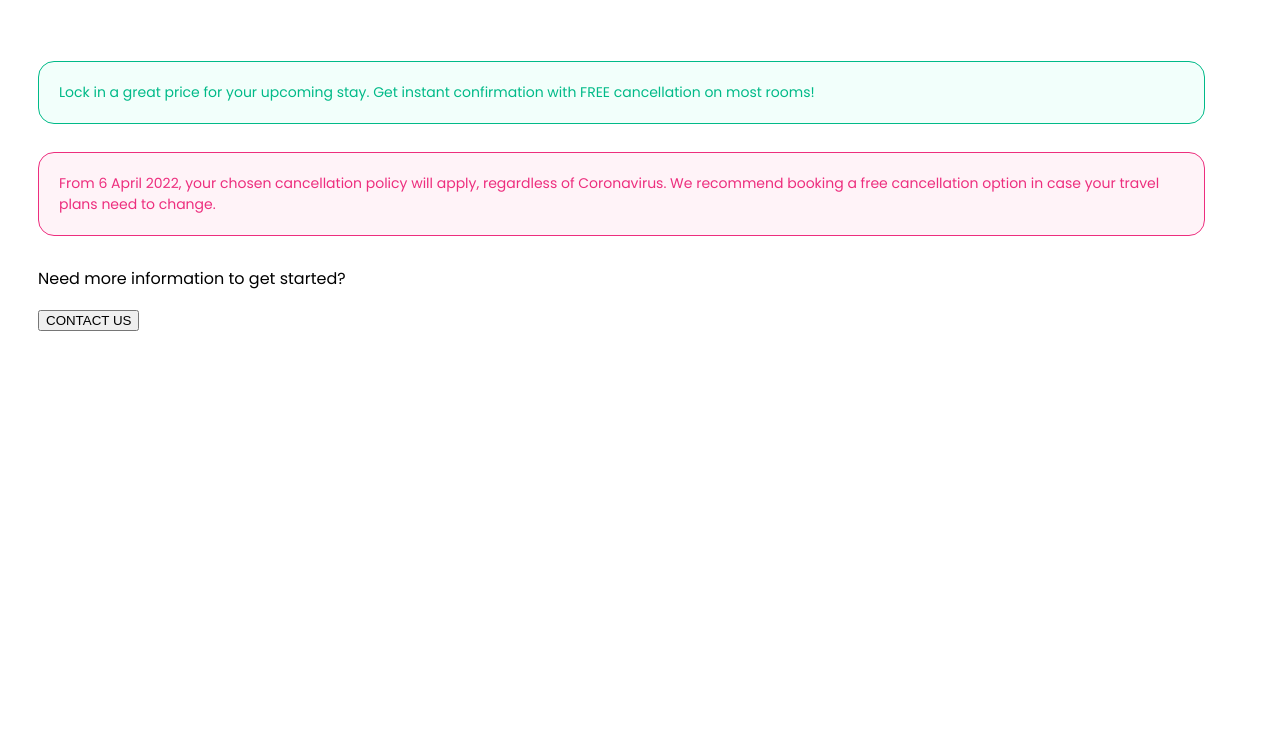
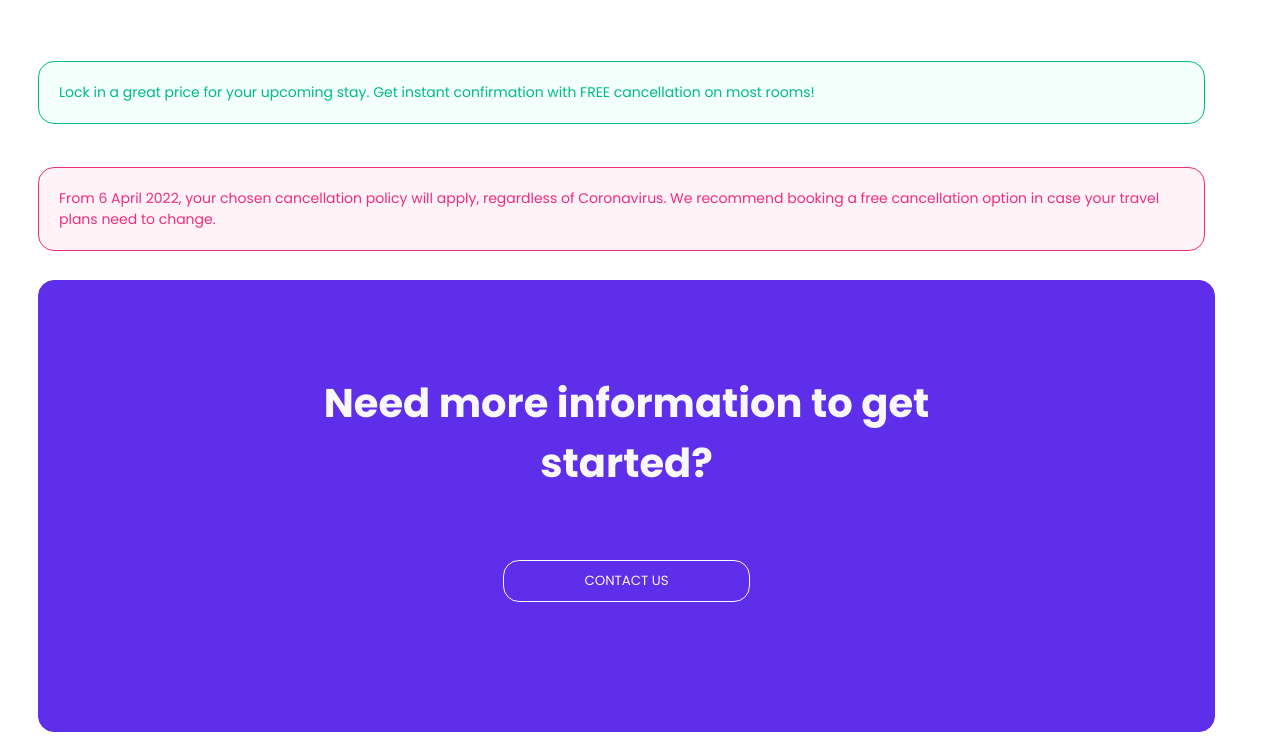
Before and after one commit to manuelaperezsimon/202207-w1chwe-adrian-arco-manuela-perez, a website: page index.html in a window 1280 px wide. Shown: the part 1548-2288 px from the top of the page. Before the commit the page ends 1888 px from the top, so only its background shows below. Drawn offline with nearby package versions, Linux system fonts and the light colour scheme; files that its build step writes are made by us from their sources.

Commit message:
Put a media query to text attention in desktop sass

```diff
--- a/sass/components/_text-attention.scss
+++ b/sass/components/_text-attention.scss
@@ -6,6 +6,7 @@
     flex-direction: column;
     align-items: center;
     margin-top: 50px;
+    gap: 15px;
 
   .text-attention__target {
     border-radius: 16px;
@@ -26,6 +27,36 @@
   }
 }
 
+.more-info {
+  border: 1px solid colors.$purple-color;
+  color: colors.$white-color;
+  background-color: colors.$purple-color;
+  border-radius: 16px;
+  width: 300px;
+  padding: 25px;
+  display: flex;
+  flex-direction: column;
+  height: 400px;
+
+  .more-info__target {
+    font-size: 40px;
+    font-weight: bold;
+  }
+
+  .button--purple {
+    padding: 10px;
+    border: solid 1px;
+    border-radius: 16px;
+    border-color: colors.$white-color;
+    color: colors.$white-color;
+    background-color: colors.$purple-color;
+    font-family: "Poppins", sans-serif;
+  }
+}
+
+
+
+
 
   @media (min-width: 900px) {
 
@@ -34,7 +65,26 @@
         margin-left: 30px;
 
         .text-attention__target {
-          width: 90%;
-        }
+            width: 90%;
+          }
+    }
+
+    .more-info{
+      width: 90%;
+
+      .more-info__target {
+        text-align: center;
+        padding: 27px 250px;
       }
+
+      .button--purple {
+      width: 20%;
+      display: flex;
+      flex-direction: column;
+      align-self: center;
+      align-items: center;
+
+      }
+
+    }
 }
```
Also changed, not shown: index.html (+0 -1 lines).
